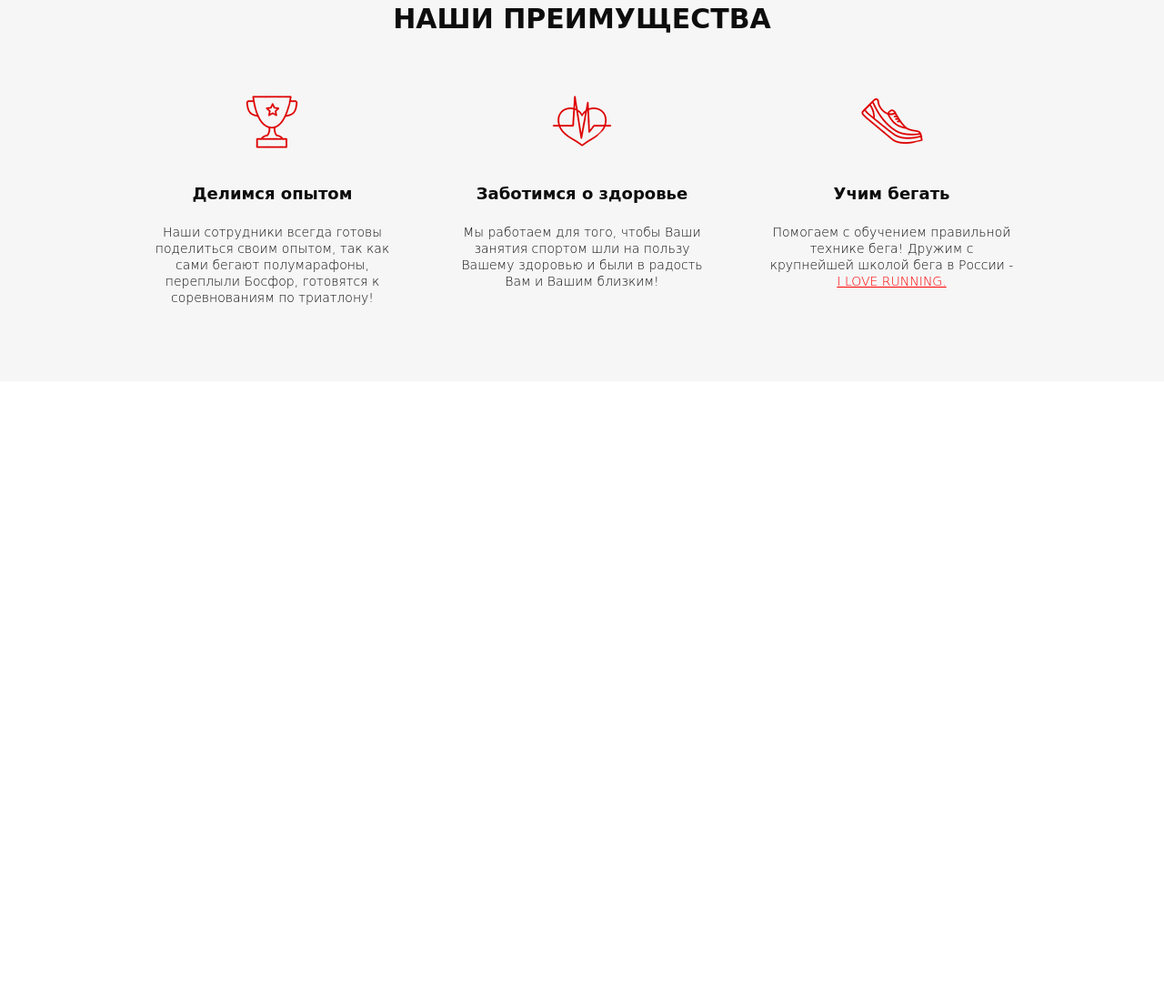
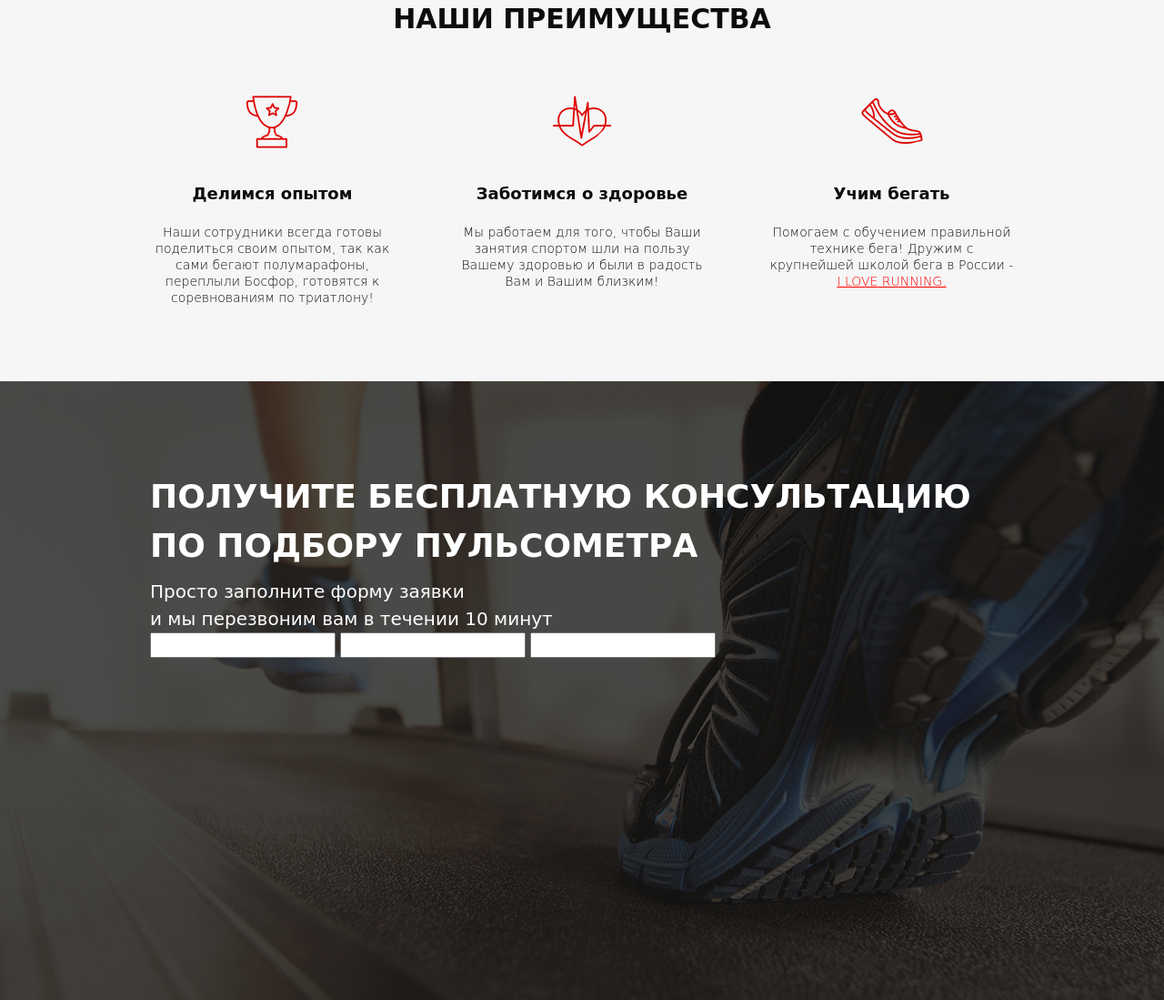
Before and after one commit to BalashovaMa/Pulse, a website: page src/index.html in a window 1280 px wide. Shown: the part 775-1874 px from the top of the page at 91% size. Before the commit the page ends 1194 px from the top, so only its background shows below. Drawn offline with Linux system fonts and the light colour scheme.

Commit message:
feat: add consultation

```diff
--- a/src/index.html
+++ b/src/index.html
@@ -57,7 +57,7 @@
     </div>
     <div class="advantages">
         <div class="container">
-            <h2 class="advantages__header">НАШИ ПРЕИМУЩЕСТВА</h2>
+            <h2 class="title">НАШИ ПРЕИМУЩЕСТВА</h2>
             <div class="advantages__wrapper">
                 <div class="advantages__item">
                     <img src="icons/advantages/cup.png" alt="cup" class="advantages__icon">
@@ -81,6 +81,19 @@
             </div>
         </div>
     </div>
+    <div class="consultation">
+        <div class="container">
+            <h2 class="title title_left">Получите бесплатную консультацию<br>
+                по подбору пульсометра </h2>
+            <div class="consultation__description">Просто заполните форму заявки<br>
+                и мы перезвоним вам в течении 10 минут</div>
+            <form action="#">
+                <input type="text">
+                <input type="tel">
+                <input type="email">
+            </form>
+        </div>
+    </div>
 </body>
 
 </html>
--- a/src/sass/_advantages.scss
+++ b/src/sass/_advantages.scss
@@ -2,12 +2,7 @@
     background-color: #F6F6F6;
     padding: 73px 0 83px;
 
-    &__header {
-        font-size: 30px;
-        font-weight: 700;
-        text-align: center;
-        color: #0D0D0D;
-    }
+
 
     &__wrapper {
         margin-top: 60px;
--- /dev/null
+++ b/src/sass/_consultation.scss
@@ -0,0 +1,14 @@
+.consultation {
+    background: url(../img/consultation-bg.jpg) center (center/cover) no-repeat;
+    min-height: 680px;
+    padding: 100px 0 108px;
+
+    &__description {
+        font-size: 20px;
+        font-weight: 500;
+        line-height: 30px;
+        text-align: left;
+        color: #FFFFFF;
+        margin-top: 8px;
+    }
+}
--- a/src/sass/style.scss
+++ b/src/sass/style.scss
@@ -1,9 +1,33 @@
 * {
     font-family: 'MuseoModerno', cursive;
+    padding: 0;
+    margin: 0;
 }
+
+body {
+    max-width: 1920px;
+    margin: 0 auto;
+}
+
 .container {
     max-width: 950px;
     margin: 0 auto;
+}
+
+.title {
+    font-size: 30px;
+    font-weight: 700;
+    text-align: center;
+    color: #0D0D0D;
+    text-transform: uppercase;
+
+    &_left {
+        font-size: 36px;
+        line-height: 54px;
+        text-align: left;
+        color: #FFFFFF;
+
+    }
 }
 
 @import 'promo.scss';
@@ -12,3 +36,4 @@
 @import 'variables.scss';
 @import 'advantages.scss';
 @import 'media.scss';
+@import 'consultation.scss';
```
Also changed, not shown: src/css/style.min.css.
